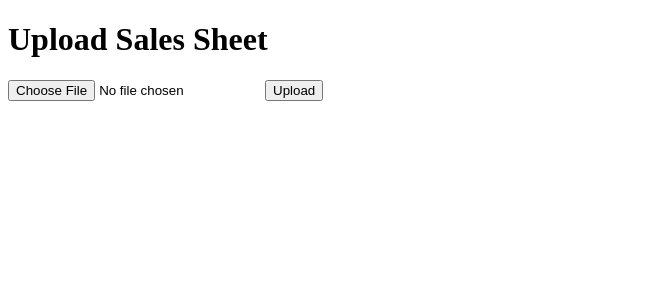
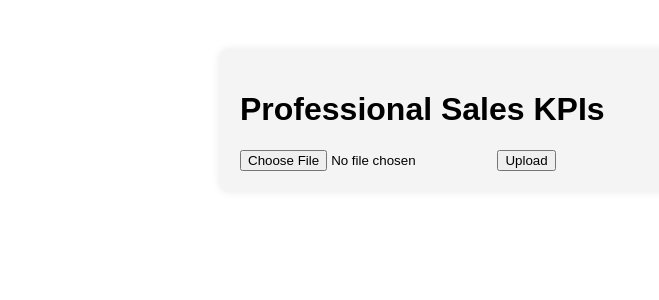
Before and after one commit to victor0089/kpi-creator, a Python web app: template templates/index.html in a window 1280 px wide. Shown: the top 300 px of the page, without its empty margins (0-659 px from the left). Run offline with Jinja, Linux system fonts and the light colour scheme; the template is opened without the code that fills it, so the values that code supplies are empty.

Commit message:
Update index.html

```diff
--- a/templates/index.html
+++ b/templates/index.html
@@ -1,15 +1,19 @@
+<!-- index.html -->
 <!DOCTYPE html>
 <html lang="en">
 <head>
     <meta charset="UTF-8">
     <meta name="viewport" content="width=device-width, initial-scale=1.0">
-    <title>Upload Sales Sheet</title>
+    <title>Professional Sales KPIs</title>
+    <link rel="stylesheet" href="{{ url_for('static', filename='style.css') }}">
 </head>
 <body>
-    <h1>Upload Sales Sheet</h1>
-    <form action="/upload" method="post" enctype="multipart/form-data">
-        <input type="file" name="file" accept=".xlsx, .xls">
-        <input type="submit" value="Upload">
-    </form>
+    <div class="container">
+        <h1>Professional Sales KPIs</h1>
+        <form action="/upload" method="post" enctype="multipart/form-data">
+            <input type="file" name="file" accept=".xlsx, .xls">
+            <input type="submit" value="Upload">
+        </form>
+    </div>
 </body>
 </html>
```
